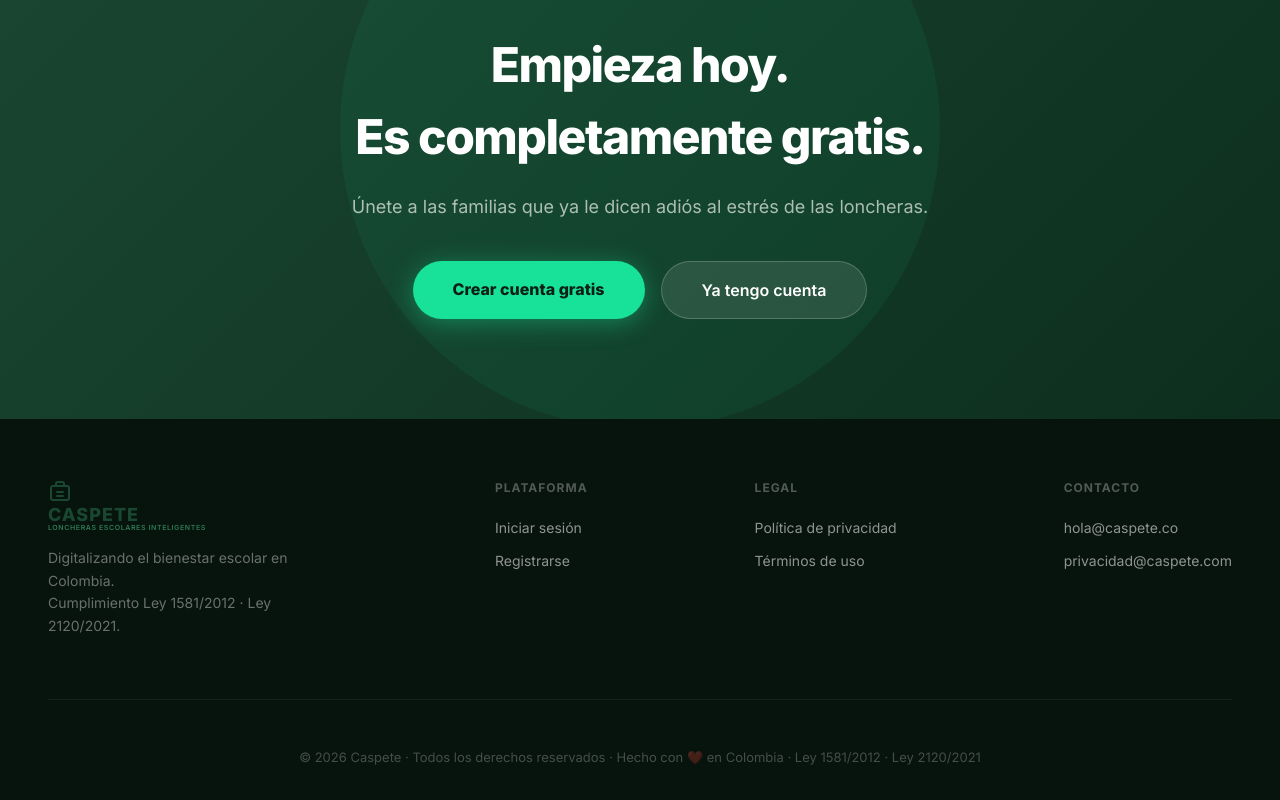
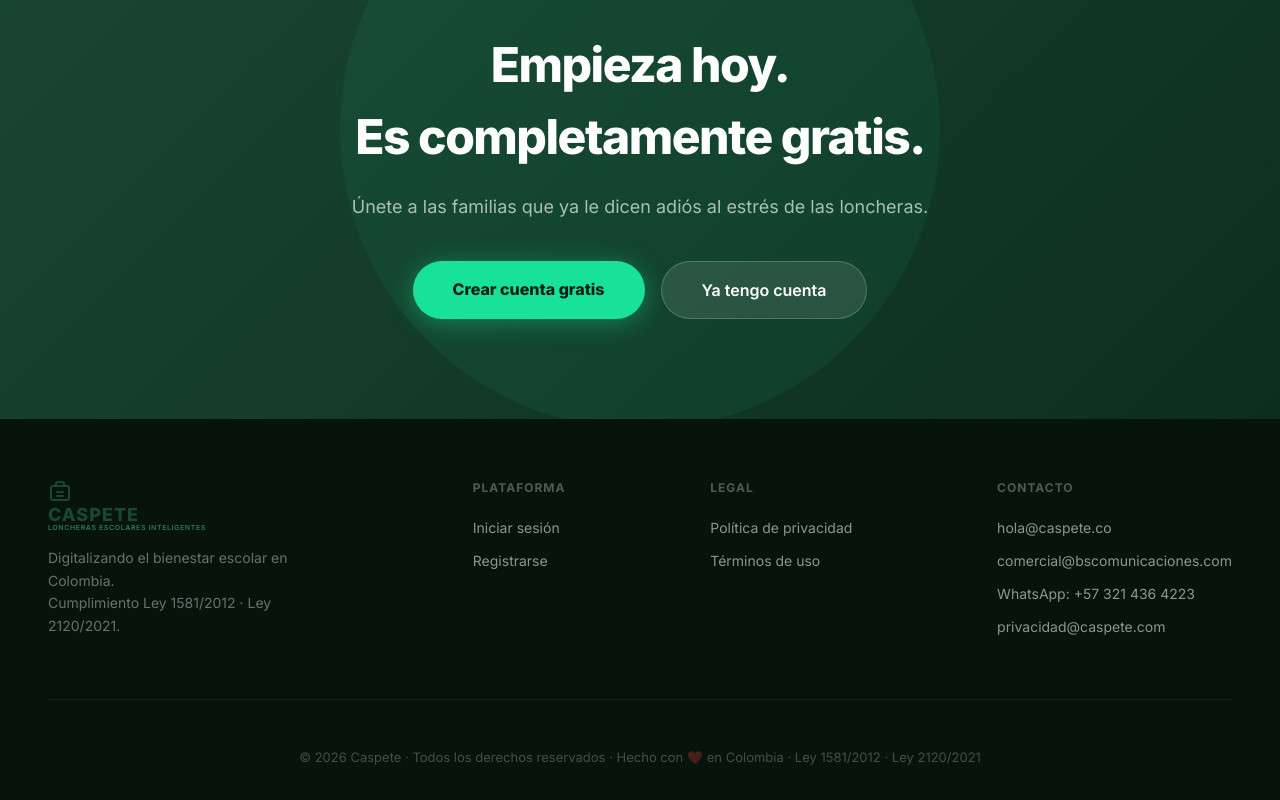
Before and after one commit to fercholink/CASPETE, a React (Vite) app in the folder frontend/: page / in a window 1280 px wide. Shown: the part 5999-6799 px from the top of the page. Built offline with nearby package versions, Linux system fonts and the light colour scheme; no server answers.

Commit message:
feat: add commercial contact email and whatsapp to landing page

```diff
--- a/frontend/src/pages/LandingPage.tsx
+++ b/frontend/src/pages/LandingPage.tsx
@@ -506,14 +506,28 @@ export default function LandingPage() {
             {[
               { title: 'Plataforma', links: [{ label: 'Iniciar sesión', to: '/login' }, { label: 'Registrarse', to: '/register' }] },
               { title: 'Legal', links: [{ label: 'Política de privacidad', to: '/privacy-policy' }, { label: 'Términos de uso', to: '#' }] },
-              { title: 'Contacto', links: [{ label: 'hola@caspete.co', to: 'mailto:hola@caspete.co' }, { label: 'privacidad@caspete.com', to: 'mailto:privacidad@caspete.com' }] },
+              { title: 'Contacto', links: [
+                { label: 'hola@caspete.co', to: 'mailto:hola@caspete.co' },
+                { label: 'comercial@bscomunicaciones.com', to: 'mailto:comercial@bscomunicaciones.com' },
+                { label: 'WhatsApp: +57 321 436 4223', to: 'https://wa.me/573214364223' },
+                { label: 'privacidad@caspete.com', to: 'mailto:privacidad@caspete.com' }
+              ] },
             ].map(col => (
               <div key={col.title}>
                 <h5 style={{ fontSize: 12, fontWeight: 700, color: 'rgba(255,255,255,0.3)', textTransform: 'uppercase', letterSpacing: '1px', margin: '0 0 20px' }}>{col.title}</h5>
                 <div style={{ display: 'flex', flexDirection: 'column', gap: 12 }}>
-                  {col.links.map(link => (
-                    <Link key={link.label} to={link.to} style={{ fontSize: 14, color: 'rgba(255,255,255,0.55)', textDecoration: 'none' }}>{link.label}</Link>
-                  ))}
+                  {col.links.map(link => {
+                    const isExternal = link.to.startsWith('mailto:') || link.to.startsWith('tel:') || link.to.startsWith('http') || link.to === '#';
+                    return isExternal ? (
+                      <a key={link.label} href={link.to} target={link.to.startsWith('http') ? '_blank' : undefined} rel={link.to.startsWith('http') ? 'noopener noreferrer' : undefined} style={{ fontSize: 14, color: 'rgba(255,255,255,0.55)', textDecoration: 'none' }}>
+                        {link.label}
+                      </a>
+                    ) : (
+                      <Link key={link.label} to={link.to} style={{ fontSize: 14, color: 'rgba(255,255,255,0.55)', textDecoration: 'none' }}>
+                        {link.label}
+                      </Link>
+                    );
+                  })}
                 </div>
               </div>
             ))}
```
